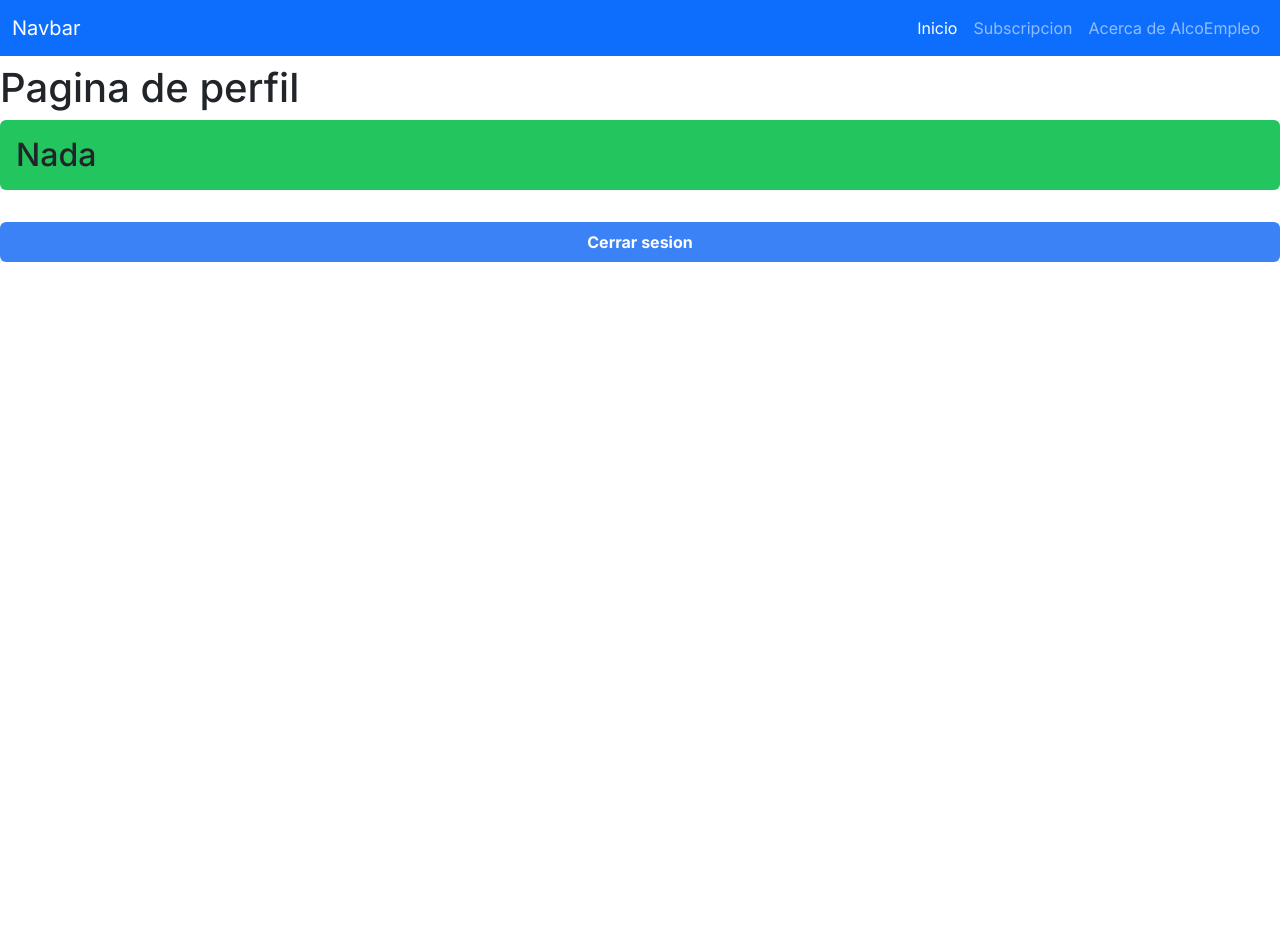
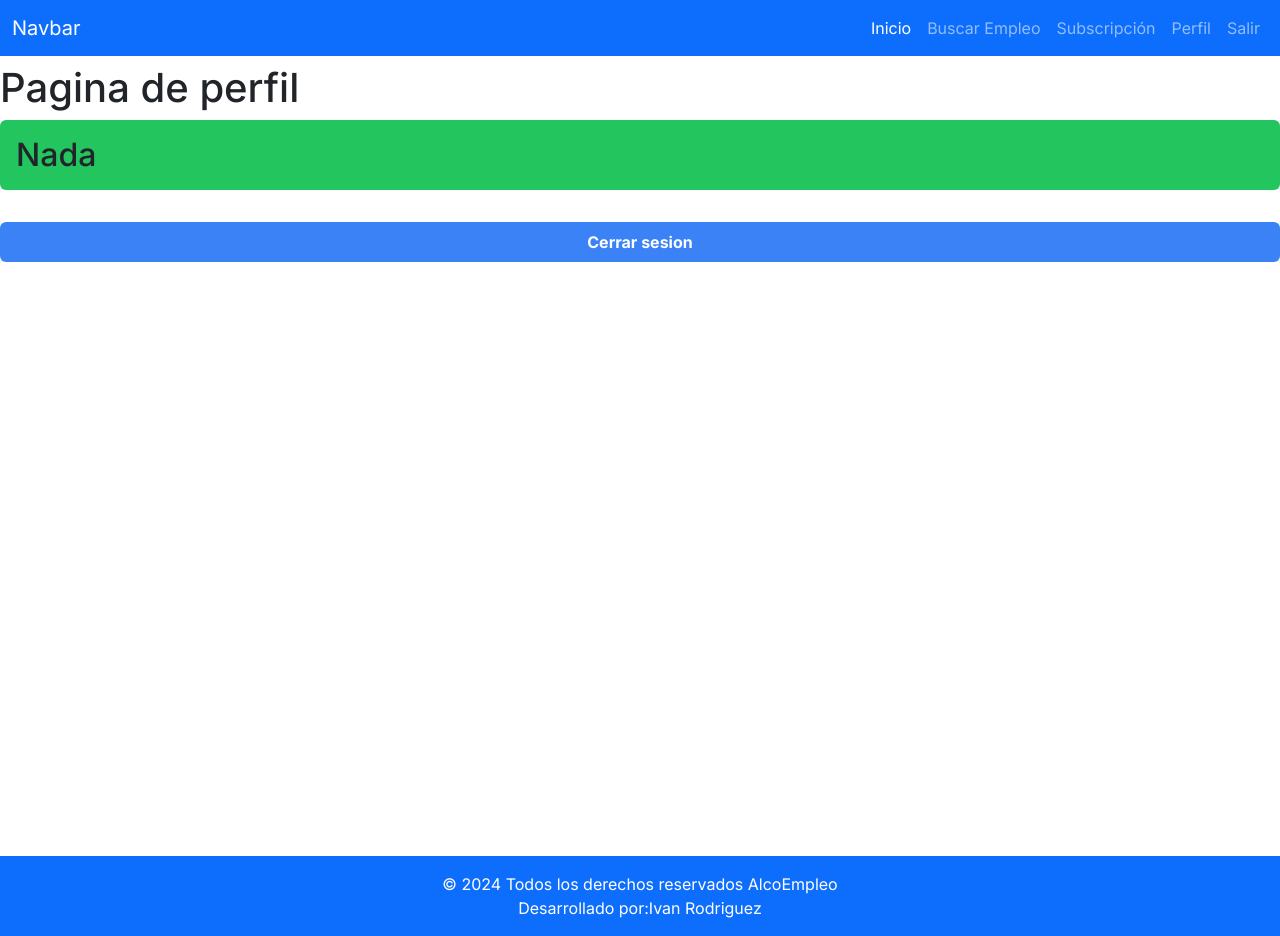
Before and after one commit to Jamester-Cloud/AlcoEmpleo, a Next.js app: page /profile in a window 1280 px wide. Before the commit the page ends 856 px from the top, so only its background shows below. Built offline with nearby package versions, Linux system fonts and the light colour scheme; no server answers.

Commit message:
Agregando UX/UI headers y Footer

```diff
--- a/src/app/components/headers/HeaderEnterprise.tsx
+++ b/src/app/components/headers/HeaderEnterprise.tsx
@@ -1,5 +1,5 @@
 
-export default function header() {
+export default function HeaderEnterprise() {
     return (<nav className="navbar navbar-expand-lg bg-primary" data-bs-theme="dark">
         <div className="container-fluid">
             <a className="navbar-brand" href="#">Navbar</a>
@@ -20,8 +20,9 @@ export default function header() {
                     <li className="nav-item">
                         <a className="nav-link" href="#">Publicar vacante</a>
                     </li>
+
                     <li className="nav-item">
-                        <a className="nav-link" href="#">Ver mi subscripcion</a>
+                        <a className="nav-link" href="#">Subscripción</a>
                     </li>
                     <li className="nav-item">
                         <a className="nav-link" href="#">Salir</a>
--- /dev/null
+++ b/src/app/components/headers/footer.tsx
@@ -0,0 +1,15 @@
+export default function Footer() {
+    const añoActualizado = new Date().getFullYear()
+    return(
+
+        <footer className="footer bg-primary py-3" data-bs-theme="dark">
+        <div className="container-fluid text-center  ">
+            <p className="m-0 text-white ">© {añoActualizado} Todos los derechos reservados AlcoEmpleo</p>
+            <p className="m-0 text-white">Desarrollado por:Ivan Rodriguez </p>
+
+
+        </div>
+    </footer>
+
+    )
+}
--- a/src/app/components/headers/header.tsx
+++ b/src/app/components/headers/header.tsx
@@ -1,5 +1,5 @@
 
-export default function header() {
+export default function Header() {
     return (<nav className="navbar navbar-expand-lg bg-primary" data-bs-theme="dark">
         <div className="container-fluid">
             <a className="navbar-brand" href="#">Navbar</a>
@@ -16,11 +16,12 @@ export default function header() {
                         <span className="visually-hidden">(current)</span>
                     </a>
                 </li>
+
                 <li className="nav-item">
-                    <a className="nav-link" href="#">Subscripcion</a>
+                    <a className="nav-link" href="#">Acerca de AlcoEmpleo</a>
                 </li>
                 <li className="nav-item">
-                    <a className="nav-link" href="#">Acerca de AlcoEmpleo</a>
+                    <a className="nav-link" href="#">Iniciar Sesion</a>
                 </li>
             </ul>
         </div>
--- a/src/app/components/headers/headerCandidate.tsx
+++ b/src/app/components/headers/headerCandidate.tsx
@@ -0,0 +1,34 @@
+export default function HeaderCandidato() {
+    return (<nav className="navbar navbar-expand-lg bg-primary" data-bs-theme="dark">
+        <div className="container-fluid">
+            <a className="navbar-brand" href="#">Navbar</a>
+            <button className="navbar-toggler" type="button" data-bs-toggle="collapse" data-bs-target="#navbarColor01" aria-controls="navbarColor01" aria-expanded="true" aria-label="Toggle navigation">
+                <span className="navbar-toggler-icon"></span>
+            </button>
+
+            <div className="navbar-collapse collapse show" id="navbarColor01">
+
+            </div>
+            <ul className="navbar-nav me-auto">
+                <li className="nav-item">
+                    <a className="nav-link active" href="#">Inicio
+                        <span className="visually-hidden">(current)</span>
+                    </a>
+                </li>
+
+                <li className="nav-item">
+                    <a className="nav-link" href="#">Buscar Empleo</a>
+                </li>
+                <li className="nav-item">
+                        <a className="nav-link" href="#">Subscripción</a>
+                    </li>
+                <li className="nav-item">
+                    <a className="nav-link" href="#">Perfil</a>
+                </li>
+                <li className="nav-item">
+                    <a className="nav-link" href="#">Salir</a>
+                </li>
+            </ul>
+        </div>
+    </nav>)
+}
--- a/src/app/layout.tsx
+++ b/src/app/layout.tsx
@@ -1,11 +1,15 @@
 import type { Metadata } from "next";
 import { Inter } from "next/font/google";
+import React,{ useState } from "react";
 import "./globals.css";
 import 'bootstrap/dist/css/bootstrap.min.css';
 import '@fortawesome/react-fontawesome'
 import 'react-toastify/dist/ReactToastify.css';
+import Header from "./components/headers/headerCandidate";
+import Footer from "./components/headers/footer";
+
 const inter = Inter({ subsets: ["latin"] });
-import Header from "./components/Headers/Header";
+
 export const metadata: Metadata = {
   title: "AlcoEmpleo",
   description: "Encuentra tu proximo candidato ideal!",
@@ -21,6 +25,7 @@ export default function RootLayout({
       <body className={inter.className}>
         <Header></Header>
         {children}
+        <Footer></Footer>
       </body>
     </html>
   );
```
Also changed, not shown: 1 other file (tests, documents, lock files or other folders).
